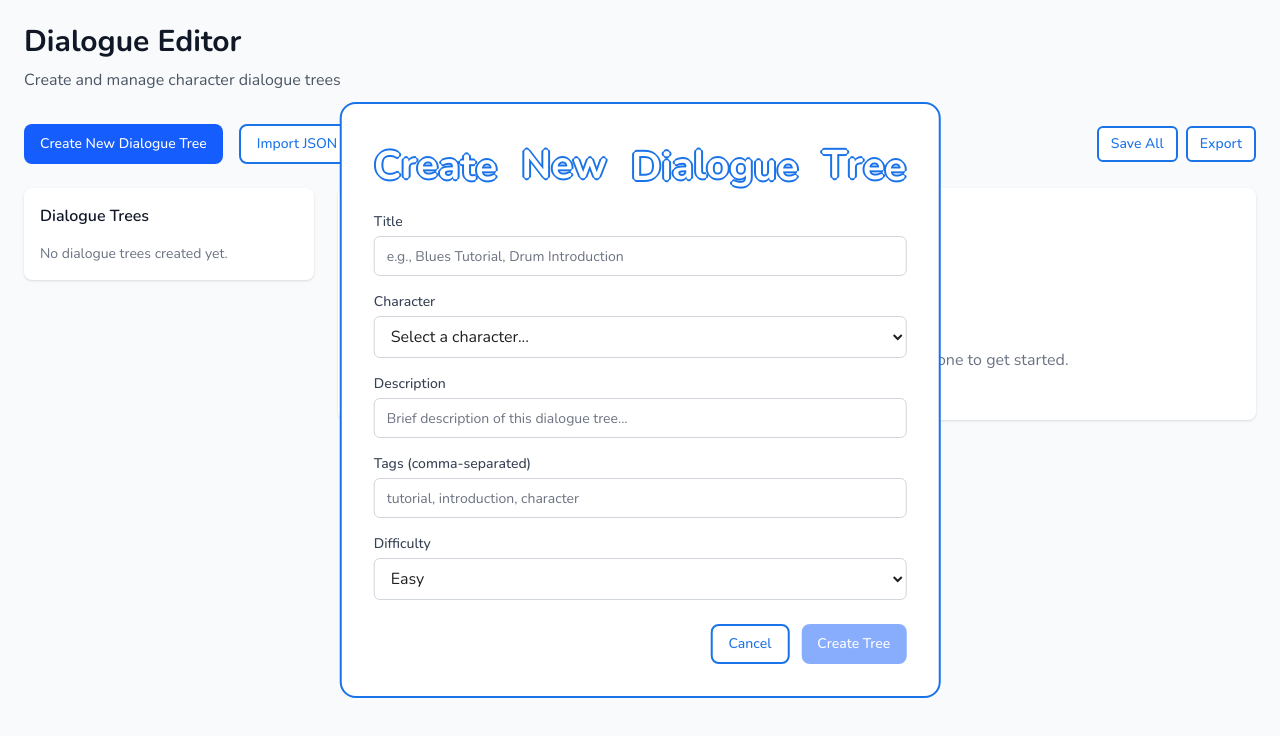
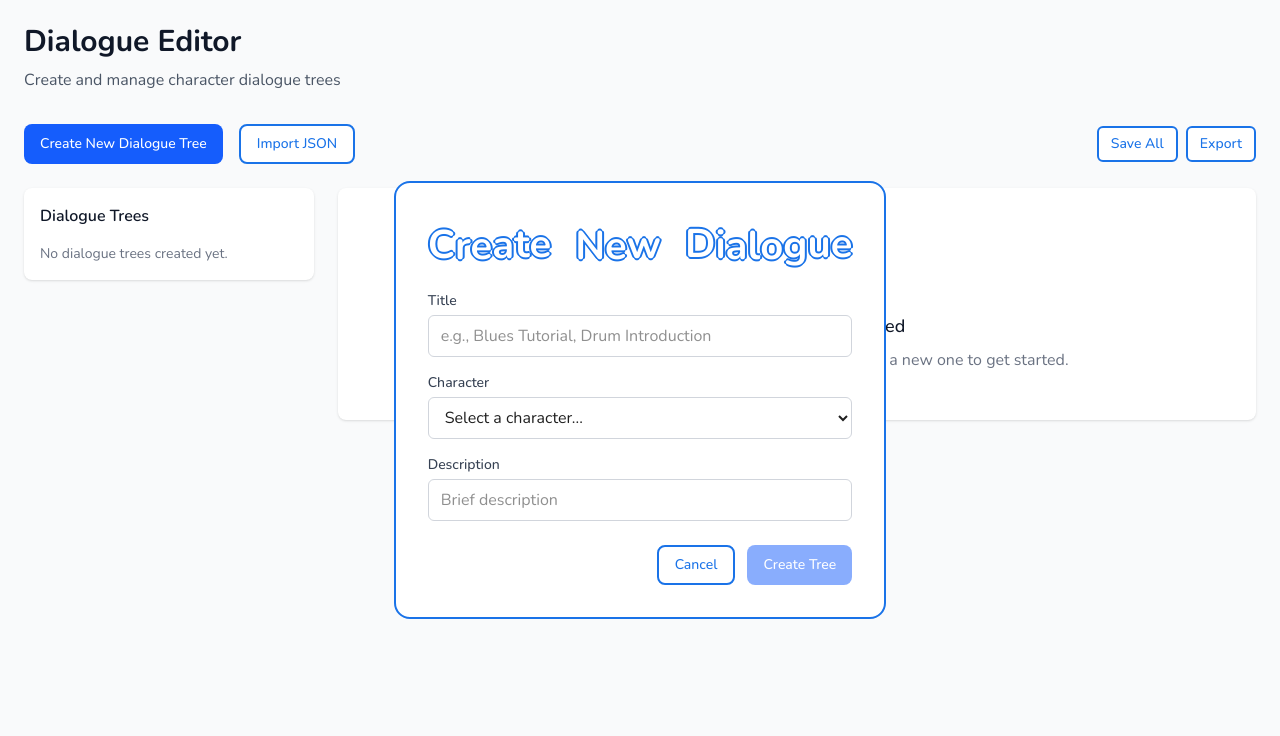
Before and after one commit to soph-lin/playtime, a Next.js app: page /dialogue-editor in a window 1280 px wide. Both pictures are taken after a click on the button "Create New Dialogue Tree". Shown: the top 736 px of the page. Built offline with nearby package versions, Linux system fonts and the light colour scheme.

Commit message:
Fix text input unfocus bug by creating custom modal and not using Modal component

```diff
--- a/src/app/dialogue-editor/components/CharacterSprite.tsx
+++ /dev/null
@@ -1,28 +0,0 @@
-interface CharacterSpriteProps {
-  characterName: string;
-}
-
-export default function CharacterSprite({ characterName }: CharacterSpriteProps) {
-  const getSprite = (name: string) => {
-    switch (name) {
-      case "blues":
-        return "🎵";
-      case "drum":
-        return "🥁";
-      case "sitar":
-        return "🎸";
-      case "bongo-drum":
-        return "🥁";
-      case "maracas":
-        return "🎵";
-      case "rock-guitar":
-        return "🎸";
-      case "accordion":
-        return "🪗";
-      default:
-        return "🎭";
-    }
-  };
-
-  return <span className="text-lg">{getSprite(characterName)}</span>;
-}
--- a/src/app/dialogue-editor/components/CreateDialogueModal.tsx
+++ b/src/app/dialogue-editor/components/CreateDialogueModal.tsx
@@ -1,60 +1,82 @@
+/*
+Note that using the Modal component caused the input to unfocus every time it was edited,
+so a custom modal is implemented instead.
+Later fix could use Modal component, this is a quick fix.
+*/
+
 "use client";
 
-import { useState } from "react";
+import { useState, useEffect } from "react";
 import { Button } from "@/components/ui/Button";
-import { Input } from "@/components/ui/Input";
-import Modal from "@/components/ui/Modal";
+import RippleText from "@/components/effects/RippleText";
+import { CHARACTERS } from "@/constants/characterInformation";
 
 interface CreateDialogueModalProps {
   isOpen: boolean;
   onClose: () => void;
-  onCreateTree: (treeData: {
-    title: string;
-    characterName: string;
-    description: string;
-    tags: string;
-    difficulty: string;
-  }) => void;
+  onCreateTree: (treeData: { title: string; characterName: string; description: string }) => void;
 }
-
-const CHARACTERS = [
-  { id: "blues", name: "Blues", sprite: "🎵" },
-  { id: "drum", name: "Drum", sprite: "🥁" },
-  { id: "sitar", name: "Sitar", sprite: "🎸" },
-  { id: "bongo-drum", name: "Bongo Drum", sprite: "🥁" },
-  { id: "maracas", name: "Maracas", sprite: "🎵" },
-  { id: "rock-guitar", name: "Rock Guitar", sprite: "🎸" },
-  { id: "accordion", name: "Accordion", sprite: "🪗" },
-];
 
 export default function CreateDialogueModal({ isOpen, onClose, onCreateTree }: CreateDialogueModalProps) {
   const [formData, setFormData] = useState({
     title: "",
     characterName: "",
     description: "",
-    tags: "",
-    difficulty: "easy",
   });
+
+  const [isAnimating, setIsAnimating] = useState(false);
+
+  useEffect(() => {
+    if (isOpen) {
+      setIsAnimating(true);
+    }
+  }, [isOpen]);
 
   const handleSubmit = () => {
     onCreateTree(formData);
-    setFormData({ title: "", characterName: "", description: "", tags: "", difficulty: "easy" });
+    setFormData({ title: "", characterName: "", description: "" });
   };
 
   const handleClose = () => {
-    setFormData({ title: "", characterName: "", description: "", tags: "", difficulty: "easy" });
+    setIsAnimating(false);
+    // Small delay to allow animation to complete
+    setTimeout(() => {
+      setFormData({ title: "", characterName: "", description: "" });
       onClose();
+    }, 150);
   };
 
+  if (!isOpen) return null;
+
   return (
-    <Modal isOpen={isOpen} onClose={handleClose} title="Create New Dialogue Tree">
+    <div className="fixed inset-0 z-50 flex items-center justify-center">
+      {/* Backdrop - slightly grayed out like Modal.tsx */}
+      <div className="absolute inset-0 bg-transparent transition-all duration-300 ease-in-out" onClick={handleClose} />
+
+      {/* Modal Content */}
+      <div
+        className={`
+          bg-white rounded-2xl border-2 border-cerulean box-shadow-lg p-8
+          transition-all duration-300 ease-in-out overflow-hidden
+          ${isAnimating ? "max-h-[600px] opacity-100 translate-y-0" : "max-h-0 opacity-0 translate-y-[-50%]"}
+        `}
+        onClick={(e) => e.stopPropagation()}
+      >
+        <RippleText
+          text="Create New Dialogue"
+          className="text-[40px] font-bold text-outline-lg text-white mb-4 text-center"
+          outline="cerulean"
+        />
+
         <div className="space-y-4">
           <div>
             <label className="block text-sm font-medium text-gray-700 mb-1">Title</label>
-          <Input
+            <input
+              type="text"
               placeholder="e.g., Blues Tutorial, Drum Introduction"
               value={formData.title}
-            onChange={(e) => setFormData({ ...formData, title: e.target.value })}
+              onChange={(e) => setFormData((prev) => ({ ...prev, title: e.target.value }))}
+              className="w-full px-3 py-2 border border-gray-300 rounded-md focus:outline-none focus:ring-1 focus:ring-blue-500 focus:border-blue-500"
             />
           </div>
 
@@ -62,13 +84,13 @@ export default function CreateDialogueModal({ isOpen, onClose, onCreateTree }: C
             <label className="block text-sm font-medium text-gray-700 mb-1">Character</label>
             <select
               value={formData.characterName}
-            onChange={(e) => setFormData({ ...formData, characterName: e.target.value })}
+              onChange={(e) => setFormData((prev) => ({ ...prev, characterName: e.target.value }))}
               className="w-full px-3 py-2 border border-gray-300 rounded-md focus:outline-none focus:ring-1 focus:ring-blue-500 focus:border-blue-500"
             >
               <option value="">Select a character...</option>
               {CHARACTERS.map((char) => (
                 <option key={char.id} value={char.id}>
-                {char.sprite} {char.name}
+                  {char.icon} {char.name}
                 </option>
               ))}
             </select>
@@ -76,33 +98,13 @@ export default function CreateDialogueModal({ isOpen, onClose, onCreateTree }: C
 
           <div>
             <label className="block text-sm font-medium text-gray-700 mb-1">Description</label>
-          <Input
-            placeholder="Brief description of this dialogue tree..."
+            <input
+              type="text"
+              placeholder="Brief description"
               value={formData.description}
-            onChange={(e) => setFormData({ ...formData, description: e.target.value })}
+              onChange={(e) => setFormData((prev) => ({ ...prev, description: e.target.value }))}
+              className="w-full px-3 py-2 border border-gray-300 rounded-md focus:outline-none focus:ring-1 focus:ring-blue-500 focus:border-blue-500"
             />
-        </div>
-
-        <div>
-          <label className="block text-sm font-medium text-gray-700 mb-1">Tags (comma-separated)</label>
-          <Input
-            placeholder="tutorial, introduction, character"
-            value={formData.tags}
-            onChange={(e) => setFormData({ ...formData, tags: e.target.value })}
-          />
-        </div>
-
-        <div>
-          <label className="block text-sm font-medium text-gray-700 mb-1">Difficulty</label>
-          <select
-            value={formData.difficulty}
-            onChange={(e) => setFormData({ ...formData, difficulty: e.target.value })}
-            className="w-full px-3 py-2 border border-gray-300 rounded-md focus:border-blue-500"
-          >
-            <option value="easy">Easy</option>
-            <option value="medium">Medium</option>
-            <option value="hard">Hard</option>
-          </select>
           </div>
         </div>
 
@@ -118,6 +120,7 @@ export default function CreateDialogueModal({ isOpen, onClose, onCreateTree }: C
             Create Tree
           </Button>
         </div>
-    </Modal>
+      </div>
+    </div>
   );
 }
--- a/src/app/dialogue-editor/components/DialogueEditor.tsx
+++ b/src/app/dialogue-editor/components/DialogueEditor.tsx
@@ -1,10 +1,10 @@
 "use client";
 
-import { useState } from "react";
+import { useState, useCallback } from "react";
 import { Button } from "@/components/ui/Button";
 import { Input } from "@/components/ui/Input";
 import CreateDialogueModal from "./CreateDialogueModal";
-import CharacterSprite from "./CharacterSprite";
+import { getCharacterIcon } from "@/constants/characterInformation";
 
 interface DialogueNode {
   id: string;
@@ -31,7 +31,6 @@ interface DialogueTree {
   metadata: {
     description?: string;
     tags?: string[];
-    difficulty?: string;
     createdAt?: string;
     [key: string]: unknown;
   };
@@ -45,13 +44,8 @@ export default function DialogueEditor() {
   // Form state for editing existing trees
   const [editingTree, setEditingTree] = useState<DialogueTree | null>(null);
 
-  const handleCreateTree = (treeData: {
-    title: string;
-    characterName: string;
-    description: string;
-    tags: string;
-    difficulty: string;
-  }) => {
+  const handleCreateTree = useCallback(
+    (treeData: { title: string; characterName: string; description: string }) => {
       const newTree: DialogueTree = {
         id: `tree_${Date.now()}`,
         title: treeData.title,
@@ -70,19 +64,20 @@ export default function DialogueEditor() {
         connections: [],
         metadata: {
           description: treeData.description,
-        tags: treeData.tags
-          .split(",")
-          .map((t: string) => t.trim())
-          .filter(Boolean),
-        difficulty: treeData.difficulty,
           createdAt: new Date().toISOString(),
         },
       };
 
-    setDialogueTrees([...dialogueTrees, newTree]);
+      setDialogueTrees((prevTrees) => [...prevTrees, newTree]);
       setSelectedTree(newTree);
       setIsCreateModalOpen(false);
-  };
+    },
+    [] // No dependencies needed
+  );
+
+  const handleCloseModal = useCallback(() => {
+    setIsCreateModalOpen(false);
+  }, []);
 
   const handleStartEditing = (tree: DialogueTree) => {
     setEditingTree({ ...tree });
@@ -151,7 +146,7 @@ export default function DialogueEditor() {
                       }`}
                     >
                       <div className="flex items-center gap-2">
-                        <CharacterSprite characterName={tree.characterName} />
+                        <span className="text-lg">{getCharacterIcon(tree.characterName)}</span>
                         <div className="flex-1 min-w-0">
                           <p className="font-medium text-gray-900 truncate">{tree.title}</p>
                           <p className="text-sm text-gray-500 capitalize">{tree.characterName}</p>
@@ -274,11 +269,7 @@ export default function DialogueEditor() {
       </div>
 
       {/* Create New Tree Modal */}
-      <CreateDialogueModal
-        isOpen={isCreateModalOpen}
-        onClose={() => setIsCreateModalOpen(false)}
-        onCreateTree={handleCreateTree}
-      />
+      <CreateDialogueModal isOpen={isCreateModalOpen} onClose={handleCloseModal} onCreateTree={handleCreateTree} />
     </div>
   );
 }
--- /dev/null
+++ b/src/constants/characterInformation.ts
@@ -0,0 +1,41 @@
+import Blues from "@/assets/characters/Blues";
+import Drum from "@/assets/characters/Drum";
+import Sitar from "@/assets/characters/Sitar";
+import BongoDrum from "@/assets/characters/BongoDrum";
+import Maracas from "@/assets/characters/Maracas";
+import RockGuitar from "@/assets/characters/RockGuitar";
+import Accordion from "@/assets/characters/Accordion";
+
+export interface Character {
+  id: string;
+  name: string;
+  icon: string;
+  component: React.ComponentType<{ size?: number }>;
+}
+
+export const CHARACTERS: Character[] = [
+  { id: "blues", name: "Blues", icon: "🎵", component: Blues },
+  { id: "drum", name: "Drum", icon: "🥁", component: Drum },
+  { id: "sitar", name: "Sitar", icon: "🎸", component: Sitar },
+  { id: "bongo-drum", name: "Bongo Drum", icon: "🥁", component: BongoDrum },
+  { id: "maracas", name: "Maracas", icon: "🎵", component: Maracas },
+  { id: "rock-guitar", name: "Rock Guitar", icon: "🎸", component: RockGuitar },
+  { id: "accordion", name: "Accordion", icon: "🪗", component: Accordion },
+];
+
+// Helper function to get character by ID
+export const getCharacter = (id: string): Character | undefined => {
+  return CHARACTERS.find((char) => char.id === id);
+};
+
+// Helper function to get character component by ID
+export const getCharacterComponent = (id: string) => {
+  const character = getCharacter(id);
+  return character?.component;
+};
+
+// Helper function to get character icon by ID
+export const getCharacterIcon = (id: string): string => {
+  const character = getCharacter(id);
+  return character?.icon || "🎭";
+};
```
Also changed, not shown: src/components/dialogue/Sprite.tsx (+2 -20 lines), src/assets/characters/Accordion.tsx (renamed from src/assets/accordion.tsx), src/assets/characters/Blues.tsx (renamed from src/assets/blues.tsx), src/assets/characters/BongoDrum.tsx (renamed from src/assets/bongo-drum.tsx), src/assets/characters/Drum.tsx (renamed from src/assets/drum.tsx), src/assets/characters/Maracas.tsx (renamed from src/assets/maracas.tsx), src/assets/characters/RockGuitar.tsx (renamed from src/assets/rock-guitar.tsx), src/assets/characters/Sitar.tsx (renamed from src/assets/sitar.tsx). Lines whose indentation alone changed are shown as unchanged.
